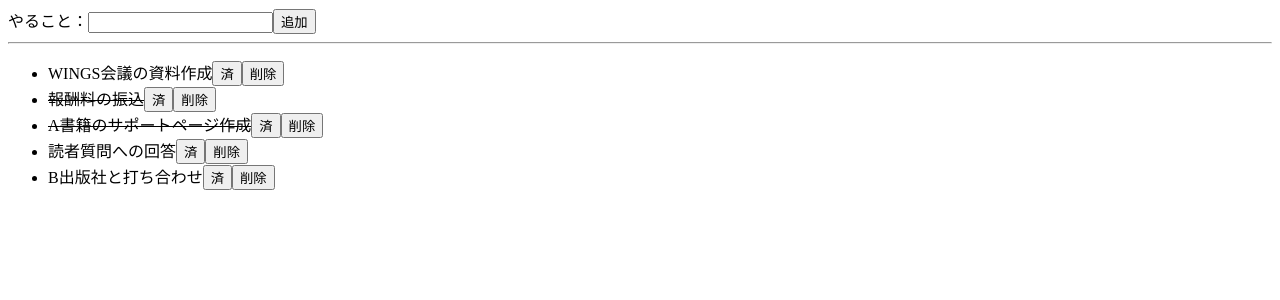
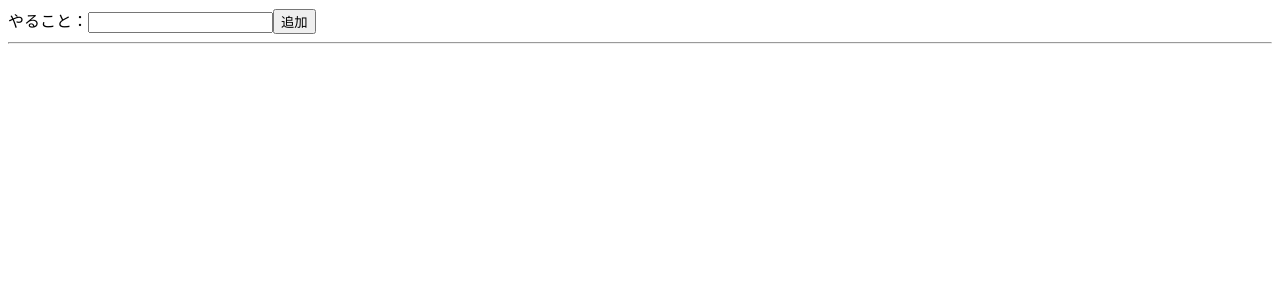
Before and after one commit to Yuma0309/Study-React, a React (Create React App) app in the folder React_sample_Yuma/my-react/: page / in a window 1280 px wide. Shown: the top 300 px of the page. Built offline with nearby package versions, Linux system fonts and the light colour scheme.

Commit message:
リスト7-5-9までの動作を確認

```diff
--- a/React_sample_Yuma/my-react/src/index.js
+++ b/React_sample_Yuma/my-react/src/index.js
@@ -1,12 +1,12 @@
 import ReactDOM from 'react-dom/client';
 import { RecoilRoot } from 'recoil';
-import RecoilTodo from './chap07/RecoilTodo';
+import RecoilTodoUp from './chap07/RecoilTodoUp';
 
 // Reactアプリ（Appコンポーネント）を描画
 const root = ReactDOM.createRoot(document.getElementById('root'));
 
 root.render(
   <RecoilRoot>
-    <RecoilTodo />
+    <RecoilTodoUp />
   </RecoilRoot>
 );
```
